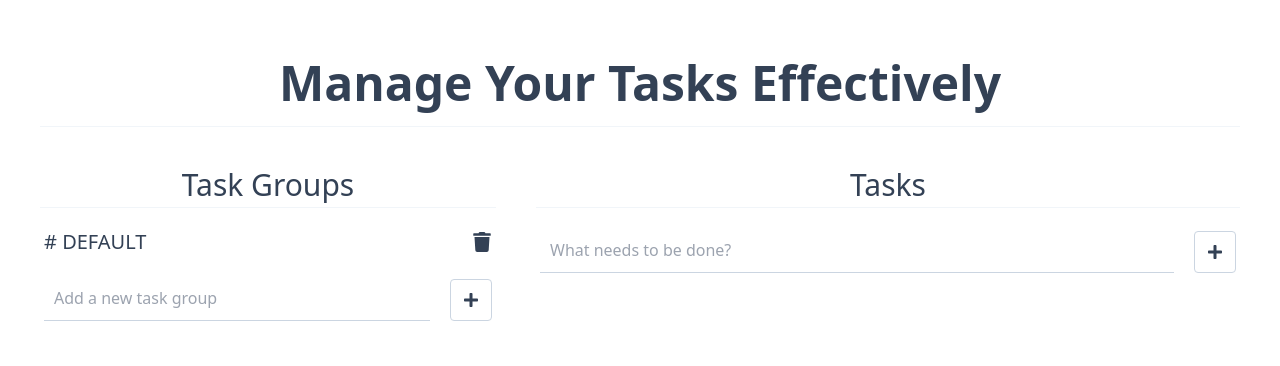
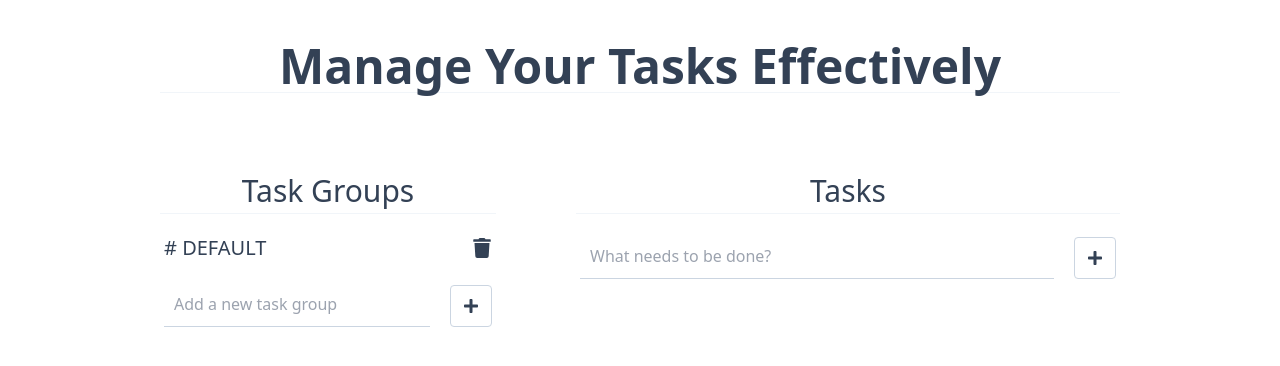
Before and after one commit to utshodebravestone/tasks, a React (Vite) app: page / in a window 1280 px wide. Shown: the top 366 px of the page. Built offline with nearby package versions, Linux system fonts and the light colour scheme.

Commit message:
updated styles

```diff
--- a/src/components/App.tsx
+++ b/src/components/App.tsx
@@ -9,7 +9,7 @@ import TaskList from "./TaskList";
 const App: FC = () => (
   <AppContextProvider>
     <TaskContextProvider>
-      <div className="h-screen w-screen p-10 grid grid-cols-5 grid-rows-6 gap-10 text-slate-700">
+      <div className="h-screen w-screen py-10 px-40 grid grid-cols-5 grid-rows-6 gap-20 text-slate-700">
         <h1 className="col-span-5 row-span-1 flex justify-center items-center text-5xl font-bold border-b border-slate-100">
           Manage Your Tasks Effectively
         </h1>
--- a/src/components/TaskGroups/index.tsx
+++ b/src/components/TaskGroups/index.tsx
@@ -22,7 +22,7 @@ const TaskGroups: FC = () => {
 
   useEffect(() => {
     setTaskGroups(initialTaskGroups);
-  }, [initialTaskGroups]);
+  }, [initialTaskGroups, activeTaskGroupIndex]);
 
   return (
     <div className="">
```
